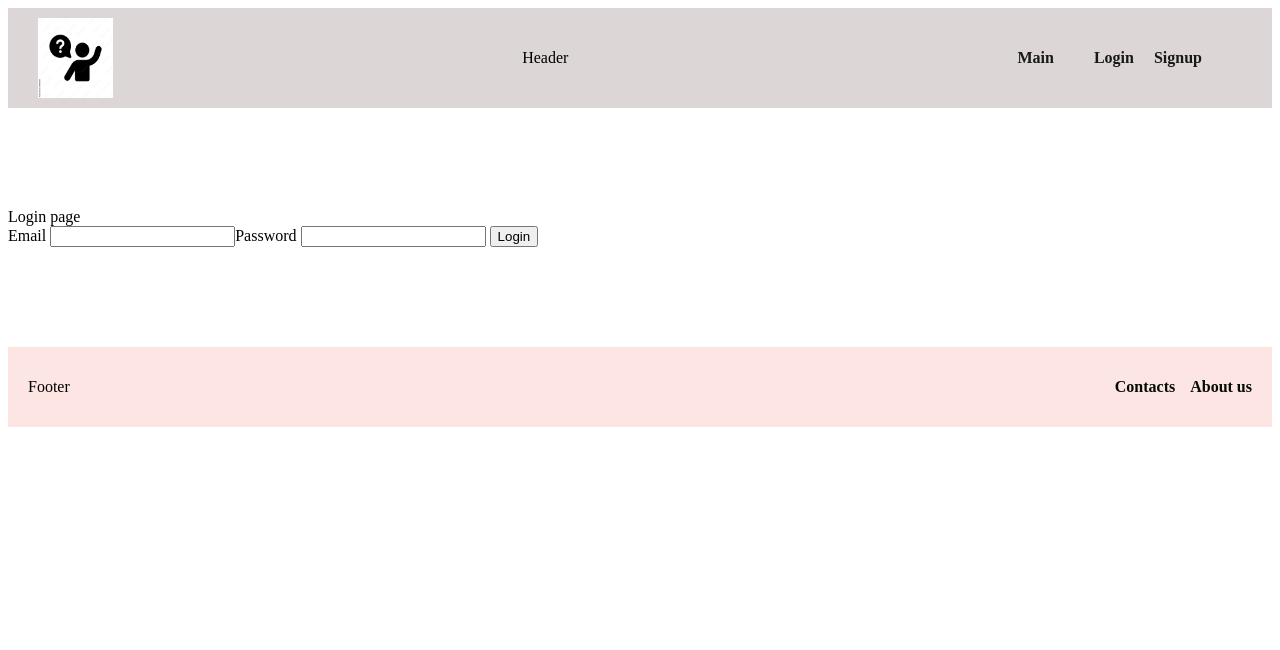
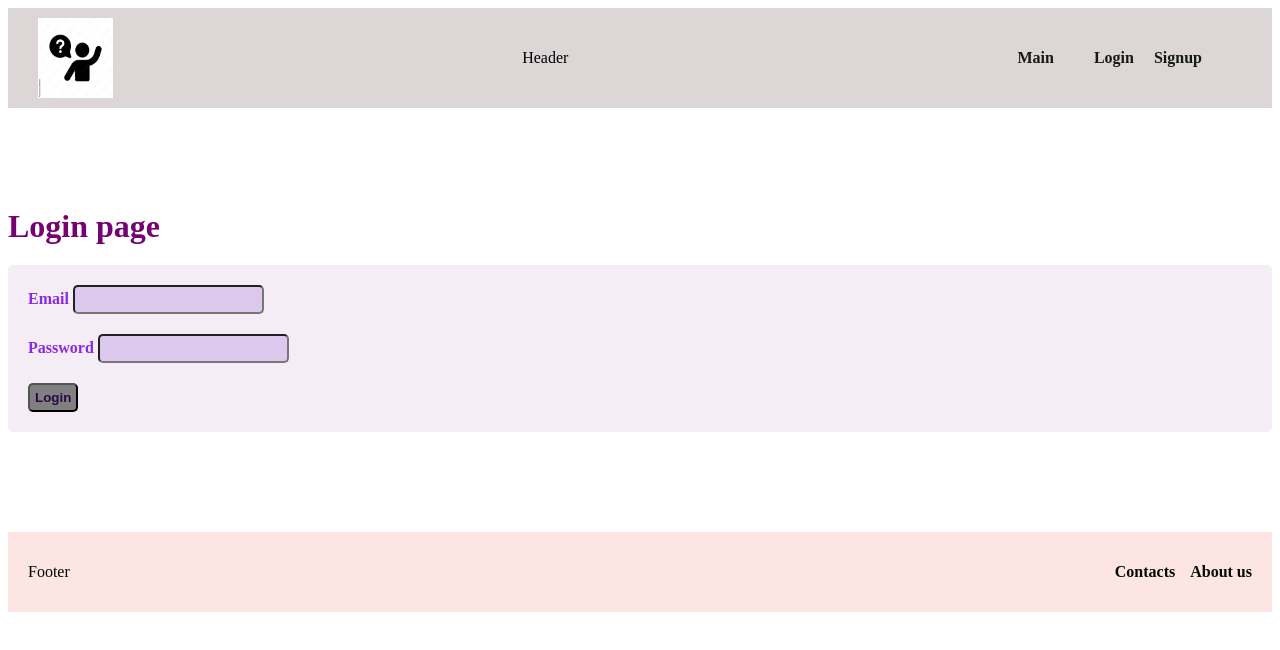
Before and after one commit to Zebraszebras/forumFront1, a Next.js app: page /login in a window 1280 px wide. Shown: the top 650 px of the page. Built offline with nearby package versions, Linux system fonts and the light colour scheme.

Commit message:
login page styled

```diff
--- a/src/pages/login/index.js
+++ b/src/pages/login/index.js
@@ -1,6 +1,7 @@
 import { useState } from "react";
 import userModel from "@/models/userModel";
 import { useRouter } from "next/router";
+import styles from "./styles.module.css";
 
 const LoginPage = () => {
   const router = useRouter();
@@ -18,24 +19,27 @@ const LoginPage = () => {
 
   return (
     <>
-      <div>Login page</div>
-
+      <div className={styles.loginPage}>Login page</div>
+      <div className={styles.input}>
         <label>
           Email{" "}
-        <input
+          <input className={styles.email}
             value={email}
             onInput={(event) => setEmail(event.target.value)}
           />
         </label>
         <label>
           Password{" "}
-        <input
+          <input className={styles.password}
             type="password"
             value={password}
             onInput={(event) => setPassword(event.target.value)}
           />{" "}
         </label>
-      <button onClick={login}>Login</button>
+        <div>
+          <button className={styles.loginButton} onClick={login}>Login</button>
+        </div>
+      </div>
     </>
   );
 };
--- /dev/null
+++ b/src/pages/login/styles.module.css
@@ -0,0 +1,30 @@
+.loginPage{
+    font-size: xx-large;
+    color: rgb(116, 2, 114);
+    font-weight: bold;
+    margin-bottom: 20px;
+   /* align-content: center;*/
+}
+.input{
+    display: flex;
+    flex-direction: column;
+    padding: 20px;
+    gap:20px;
+    border-radius: 5px;
+    background-color: rgb(245, 237, 245);
+    color: blueviolet;
+    font-weight: bold;
+}
+.email,
+.password{
+    padding: 5px;
+    border-radius: 5px;
+    background-color: rgb(219, 200, 236);
+}
+.loginButton{
+    border-radius: 5px;
+    background-color: gray;
+   color: rgb(40, 8, 71);
+   font-weight: bold;
+   padding: 5px;
+}
```
Lines whose indentation alone changed are shown as unchanged.
